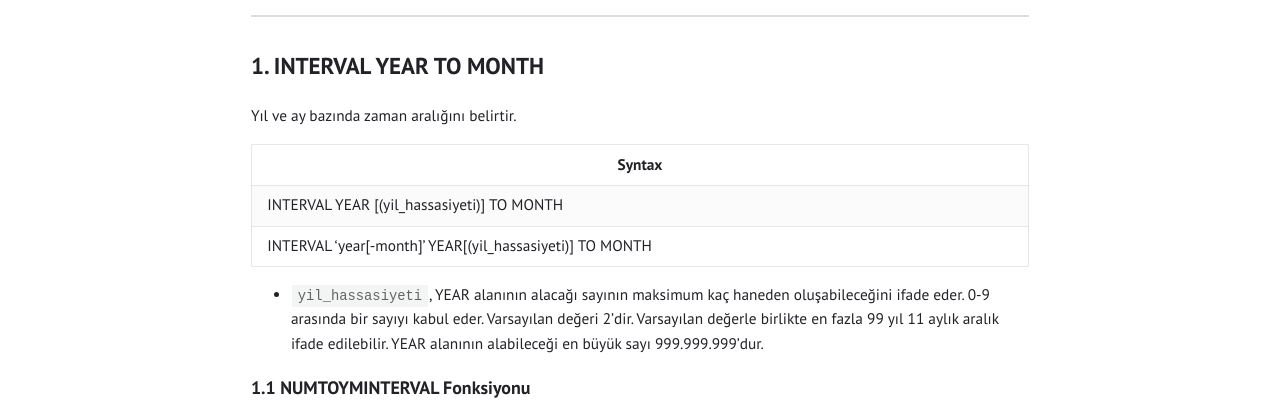
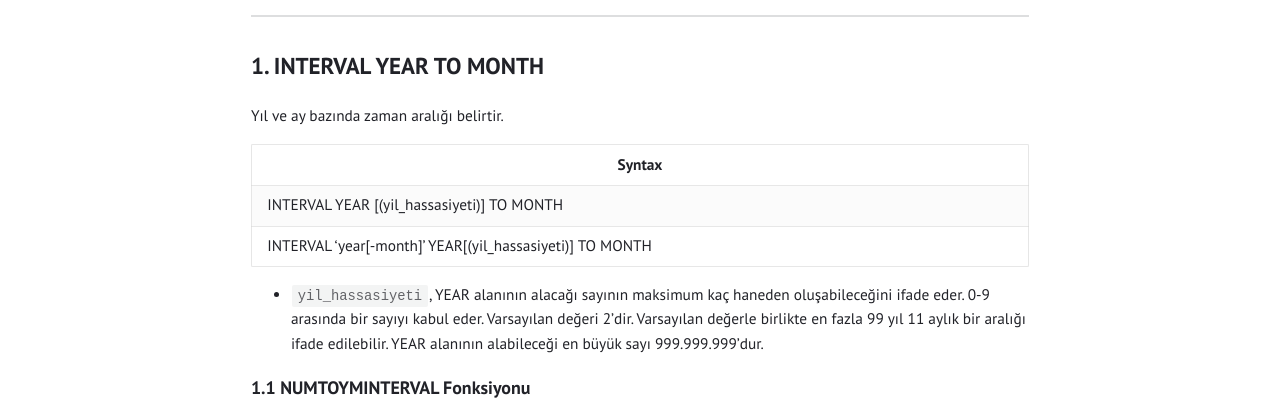
Before and after one commit to tunahanoguz/tunahanoguz.github.io, a Jekyll site: the page built from _posts/2025-05-12-oracle-interval.md, in a window 1280 px wide. Shown: the part 621-1038 px from the top of the page. Built offline with Jekyll 4.4.1, drawn with Linux system fonts in a browser that asks for light colours.

Commit message:
Update 2025-05-12-oracle-interval.md

```diff
--- a/_posts/2025-05-12-oracle-interval.md
+++ b/_posts/2025-05-12-oracle-interval.md
@@ -22,14 +22,14 @@ INTERVAL veri tipi, iki date time arasındaki zaman aralığını ifade eder ve
 
 ## 1. INTERVAL YEAR TO MONTH {#interval-year-to-month}
 
-Yıl ve ay bazında zaman aralığını belirtir.
+Yıl ve ay bazında zaman aralığı belirtir.
 
 | Syntax                                                   |
 |----------------------------------------------------------|
 | INTERVAL YEAR [(yil_hassasiyeti)] TO MONTH               |
 | INTERVAL 'year[-month]' YEAR[(yil_hassasiyeti)] TO MONTH |
 
-- `yil_hassasiyeti`, YEAR alanının alacağı sayının maksimum kaç haneden oluşabileceğini ifade eder. 0-9 arasında bir sayıyı kabul eder. Varsayılan değeri 2'dir. Varsayılan değerle birlikte en fazla 99 yıl 11 aylık aralık ifade edilebilir. YEAR alanının alabileceği en büyük sayı 999.999.999'dur.
+- `yil_hassasiyeti`, YEAR alanının alacağı sayının maksimum kaç haneden oluşabileceğini ifade eder. 0-9 arasında bir sayıyı kabul eder. Varsayılan değeri 2'dir. Varsayılan değerle birlikte en fazla 99 yıl 11 aylık bir aralığı ifade edilebilir. YEAR alanının alabileceği en büyük sayı 999.999.999'dur.
 
 ### 1.1 NUMTOYMINTERVAL Fonksiyonu {#numtoyminterval}
 
```
